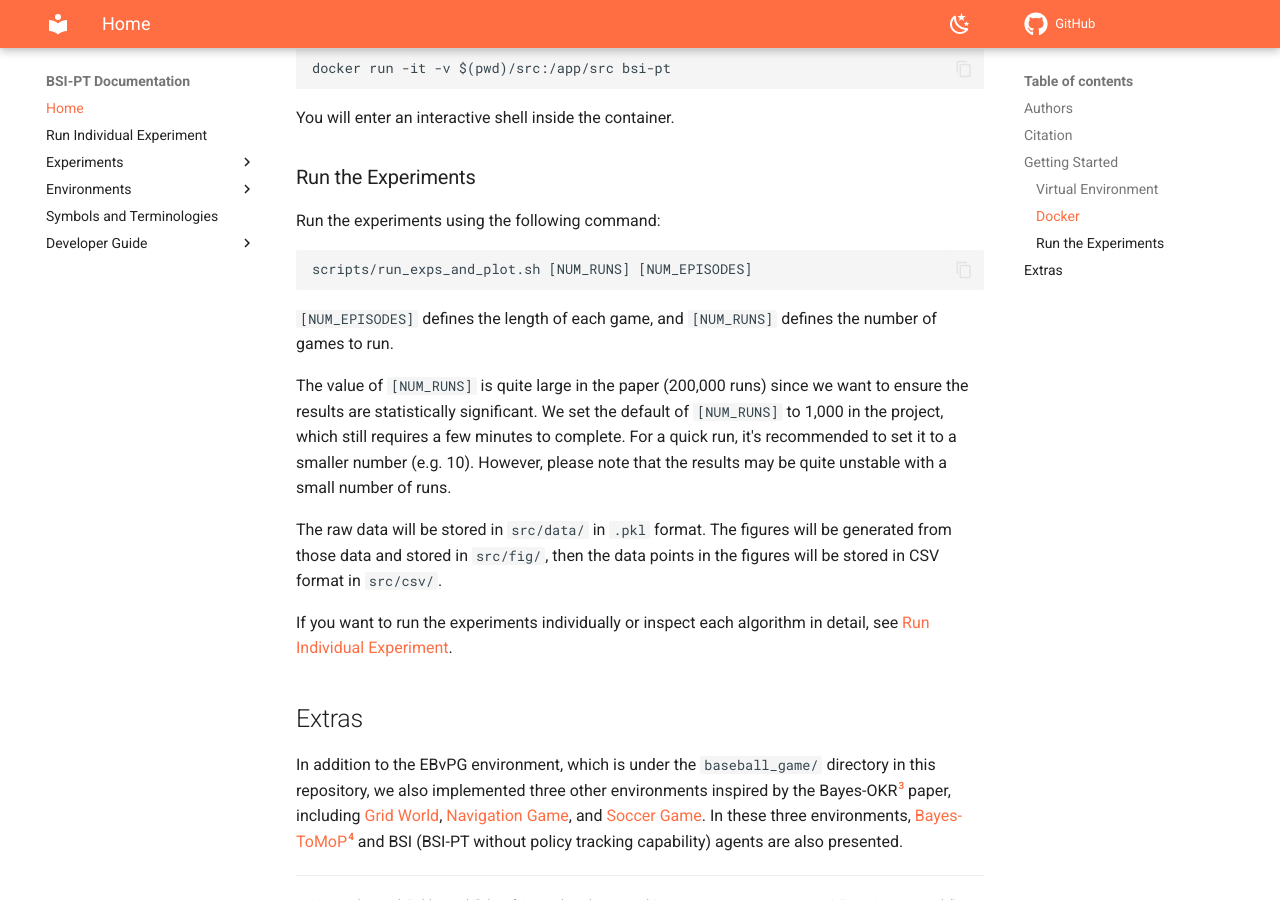
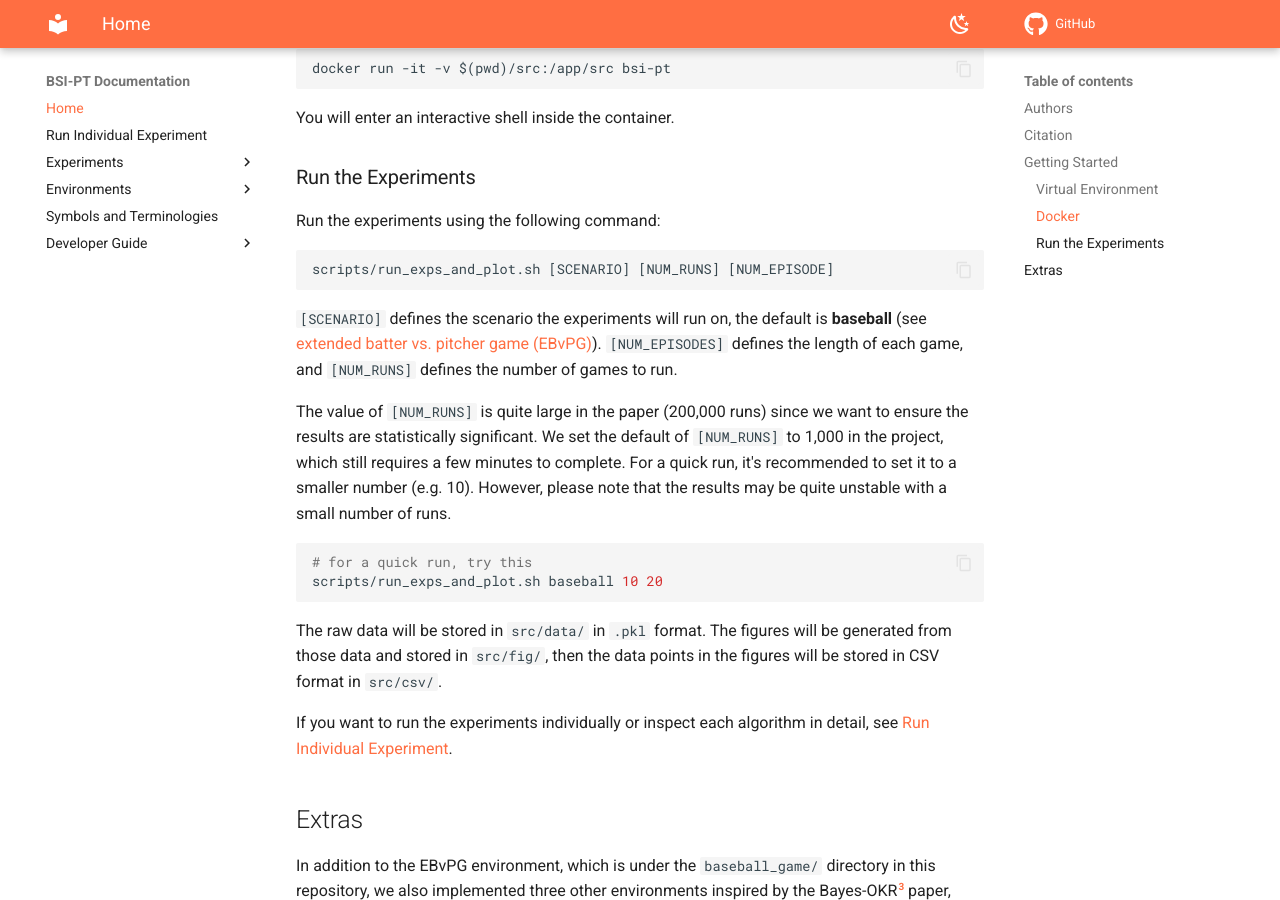
Before and after one commit to jerry871002/bsi-pt, an MkDocs documentation site: the page built from docs/index.md, in a window 1280 px wide and 900 px high, scrolled down 1466 px. Built offline with MkDocs 1.6.1 and Material for MkDocs 9.7.7, drawn with Linux system fonts in a browser that asks for light colours; comment, search, counter and statistics services are not loaded.

Commit message:
doc: update scripts/run_exps_and_plot.sh usage (#63)

````diff
--- a/docs/index.md
+++ b/docs/index.md
@@ -64,12 +64,17 @@ You will enter an interactive shell inside the container.
 Run the experiments using the following command:
 
 ```
-scripts/run_exps_and_plot.sh [NUM_RUNS] [NUM_EPISODES]
+scripts/run_exps_and_plot.sh [SCENARIO] [NUM_RUNS] [NUM_EPISODE]
 ```
 
-`[NUM_EPISODES]` defines the length of each game, and `[NUM_RUNS]` defines the number of games to run.
+`[SCENARIO]` defines the scenario the experiments will run on, the default is **baseball** (see [extended batter vs. pitcher game (EBvPG)](environments/baseball_game.md)). `[NUM_EPISODES]` defines the length of each game, and `[NUM_RUNS]` defines the number of games to run.
 
 The value of `[NUM_RUNS]` is quite large in the paper (200,000 runs) since we want to ensure the results are statistically significant. We set the default of `[NUM_RUNS]` to 1,000 in the project, which still requires a few minutes to complete. For a quick run, it's recommended to set it to a smaller number (e.g. 10). However, please note that the results may be quite unstable with a small number of runs.
+
+```bash
+# for a quick run, try this
+scripts/run_exps_and_plot.sh baseball 10 20
+```
 
 The raw data will be stored in `src/data/` in `.pkl` format. The figures will be generated from those data and stored in `src/fig/`, then the data points in the figures will be stored in CSV format in `src/csv/`.
 
````
